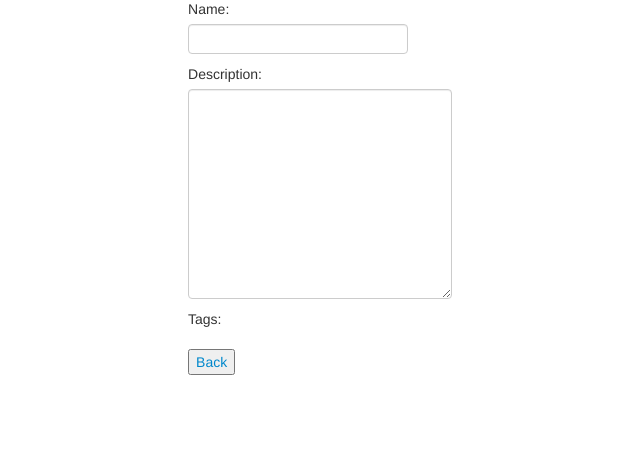
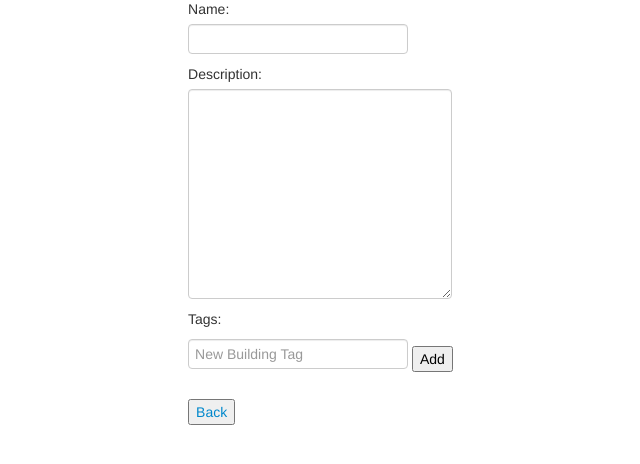
Before and after one commit to JerPaz/4400_SQL_and_FrontEnd_Project, a Flask app: page /admin_create_building in a window 1280 px wide. Shown: the part 103-567 px from the top of the page, without its empty margins (43-683 px from the left). Run offline with Flask 2, Linux system fonts and the light colour scheme.

Commit message:
trying to still work on the tag list, currently going th js route using an html list

```diff
--- a/templates/admin_create_building.html
+++ b/templates/admin_create_building.html
@@ -4,7 +4,7 @@
 <h2>Create Building</h2>
 <body>
 
-    <form>
+    <form action="" method="post">
         <label>Name: </label>
             <input type="text" name="building_name_input">
 
@@ -12,8 +12,30 @@
             <textarea name="description_input" style="height: 200px;width: 250px;"></textarea>
 
         <label>Tags: </label>
+            <ul id="taglist"></ul>
+
+        <form id="tag_form">
+                <input type="text" name="new_b_tag" id="newtag" placeholder="New Building Tag">
+                <input type="submit" value="Add">
+        </form>
     </form>
-
 </body>
 <button><a href="{{ url_for('admin_manage_building_and_station') }}">Back</a></button>
+<script>
+    function add_new_food(){
+        var tag, form, field;
+        tag = document.querySelector('#taglist');
+        form = document.querySelector('#tagform');
+        field = document.querySelector('#newtag');
+
+        form.addEventListener('submit', function(ev) {
+            var text = field.value;
+            if (text !== '') {
+                tag.innerHTML != '<li>' + text + '<button onclick="Delete(this);">Delete</button>';
+                field.value='';
+            }
+            ev.preventdefault();
+        }, false);
+    }
+</script>
 {% endblock %}
```
